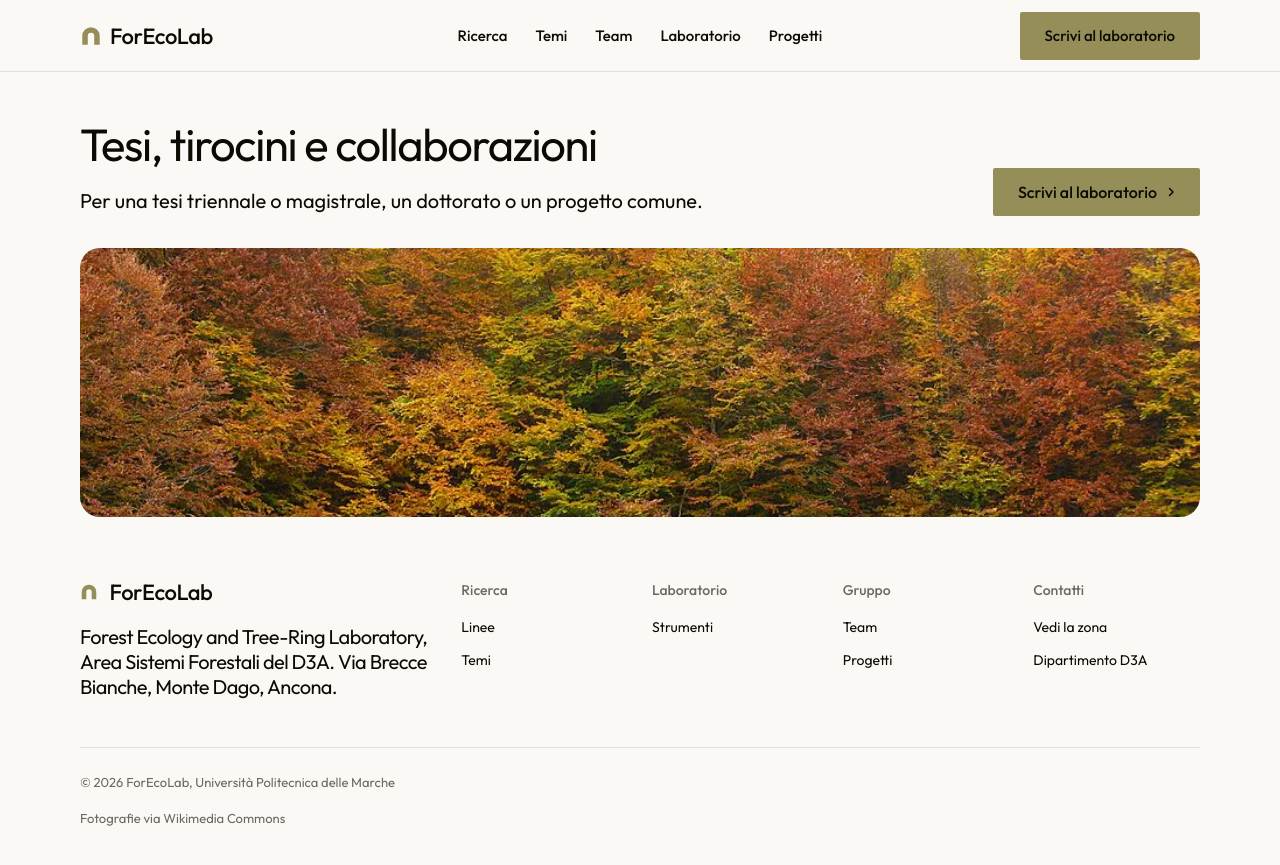
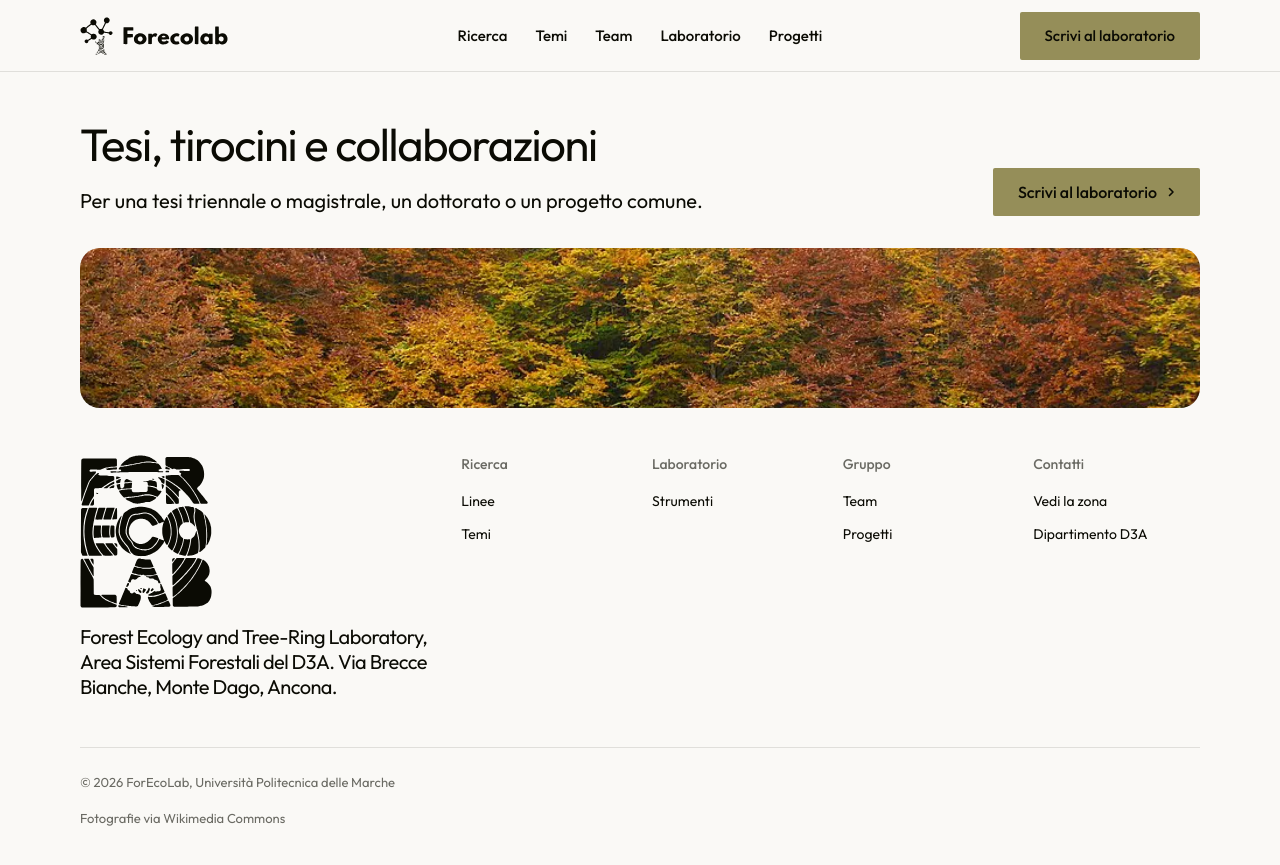
Before and after one commit to AtzeniF/forecolab, a Jekyll site: the page built from v1/index.html, in a window 1280 px wide and 900 px high, scrolled down 6300 px. Shown: the top 865 px of the window. Built offline with Jekyll 4.4.1, drawn with Linux system fonts in a browser that asks for light colours.

Commit message:
Versione 1.0: loghi vettoriali (albero e scritta nel menu, FOR ECO LAB nel footer, icona)
Co-Authored-By: Claude Opus 5.5 <noreply@anthropic.com>

```diff
--- a/v1/index.html
+++ b/v1/index.html
@@ -17,7 +17,7 @@
 <meta property="og:description" content="Anelli degli alberi, droni LiDAR e satelliti per le foreste di montagna.">
 <meta property="og:image" content="{{ '/v1/share.jpg' | relative_url }}">
 <meta name="twitter:card" content="summary_large_image">
-<link rel="icon" href="{{ '/v1/favicon.svg' | relative_url }}" type="image/svg+xml">
+<link rel="icon" href="{{ '/assets/logo/logo-albero.svg' | relative_url }}" type="image/svg+xml">
 <meta name="theme-color" content="#faf9f6">
 <meta name="site-kind" content="other">
 <meta name="page-type" content="service">
@@ -53,6 +53,13 @@
 <!-- page CSS -->
 <style>
   .rows__name small { display: block; margin-top: var(--s-1); color: var(--muted); font-size: var(--t-body); font-weight: 400; line-height: 1.5; }
+  /* logo */
+  .nav__logo--img { gap: 10px; }
+  .nav__logo--img .logo-albero { height: 38px; }
+  .nav__logo--img .logo-scritta { height: 19px; }
+  .footer__logo { display: block; width: 132px; }
+  .footer__logo img { display: block; width: 100%; height: auto; }
+  @media (max-width: 639px) { .nav__logo--img .logo-albero { height: 32px; } .nav__logo--img .logo-scritta { height: 16px; } }
   /* ricerca: due linee */
   .line__pic { margin: 0 0 var(--s-5); border-radius: var(--r-lg); overflow: hidden; aspect-ratio: 16 / 10; }
   .line__pic img { display: block; width: 100%; height: 100%; object-fit: cover; }
@@ -97,14 +104,14 @@
 </head>
 <body>
 <!-- type: service (versione 1.0)
-     deal: hero photo, nav nav-centre, close close-photo, footer footer-columns, rhythm dark-band (ricerca), buttons block, mark arc, grounds none
+     deal: hero photo, nav nav-centre, close close-photo, footer footer-columns, rhythm dark-band (ricerca), buttons block, mark: the client's logo (traced from the logo board), grounds none
      palette: the client's own (logo board: #FAF9F6, #0B0B04, #958E59, #C3BBB5) via start.mjs brand, type outfit (geometric like the logo wordmark)
      moments: word-highlight in #statement, picture-develops in #laboratorio -->
 
 <header class="nav nav--centre">
   <div class="wrap nav__bar">
     <a class="skip-link" href="#top">Vai al contenuto</a>
-    <a class="nav__logo" href="#top"><span class="mark" data-mark="arc" aria-hidden="true"></span>{{ s.nome }}</a>
+    <a class="nav__logo nav__logo--img" href="#top" aria-label="{{ s.nome }}, torna su"><img class="logo-albero" src="{{ '/assets/logo/logo-albero.svg' | relative_url }}" alt=""><img class="logo-scritta" src="{{ '/assets/logo/logo-scritta.svg' | relative_url }}" alt="Forecolab"></a>
     <nav class="nav__links" aria-label="Principale">
       <div class="nav__item"><a class="nav__link" href="#ricerca">Ricerca</a></div>
       <div class="nav__item"><a class="nav__link" href="#temi">Temi</a></div>
@@ -236,7 +243,7 @@
     <div class="closing__links">
       <div class="grid">
         <div class="span-4 stack-4">
-          <a class="nav__logo" href="#top"><span class="mark" data-mark="arc" aria-hidden="true"></span>{{ s.nome }}</a>
+          <a class="footer__logo" href="#top" aria-label="{{ s.nome }}, torna su"><img src="{{ '/assets/logo/logo-for-eco-lab.svg' | relative_url }}" alt="Forecolab" width="2283" height="2642"></a>
           <p class="footer__lede">Forest Ecology and Tree-Ring Laboratory, Area Sistemi Forestali del D3A. {{ s.indirizzo }}.</p>
         </div>
         <div class="span-2 footer__col"><h3>Ricerca</h3><ul><li><a href="#ricerca">Linee</a></li><li><a href="#temi">Temi</a></li></ul></div>
```
Also changed, not shown: assets/logo/logo-albero.svg (added), assets/logo/logo-for-eco-lab.svg (added), assets/logo/logo-forecolab.svg (added), assets/logo/logo-scritta.svg (added), v1/favicon.svg (deleted).
